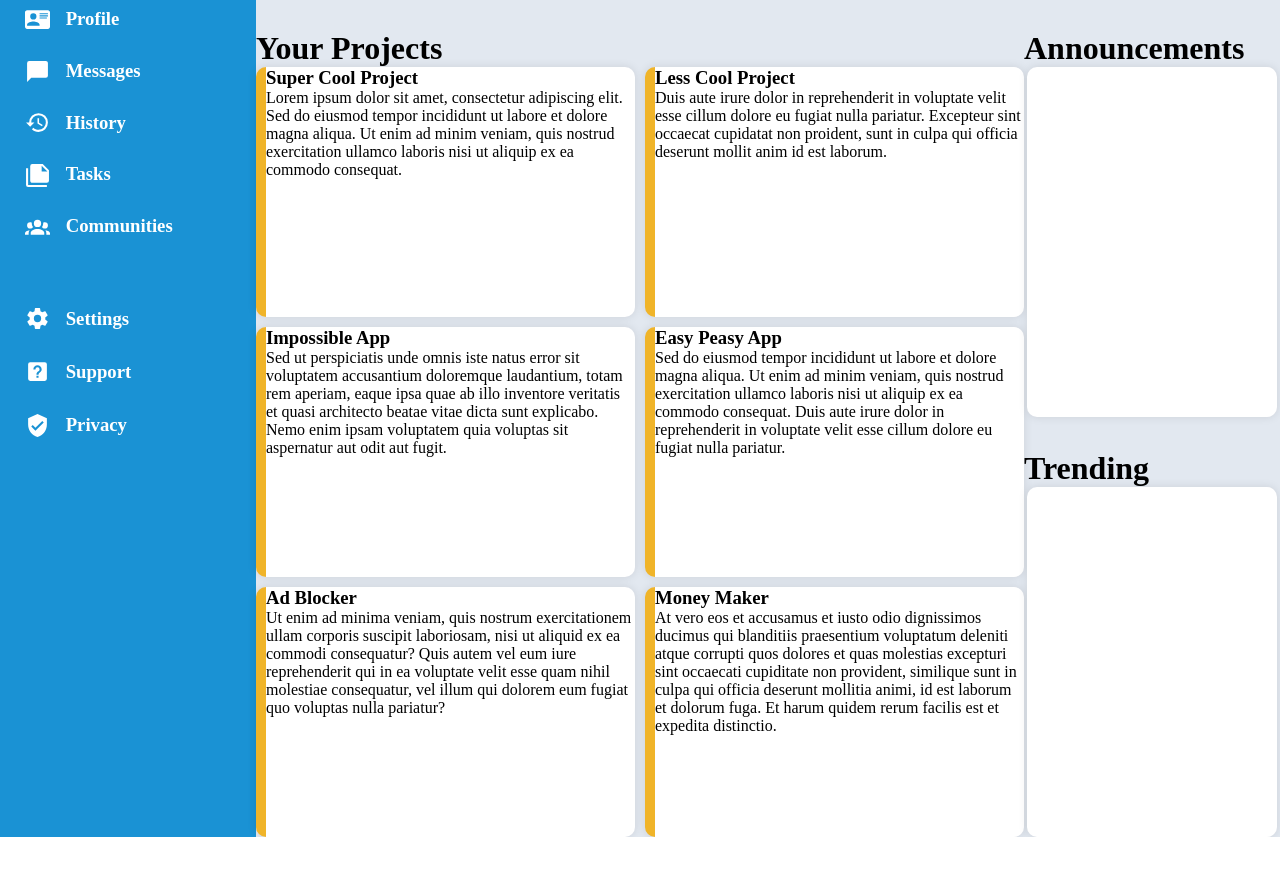
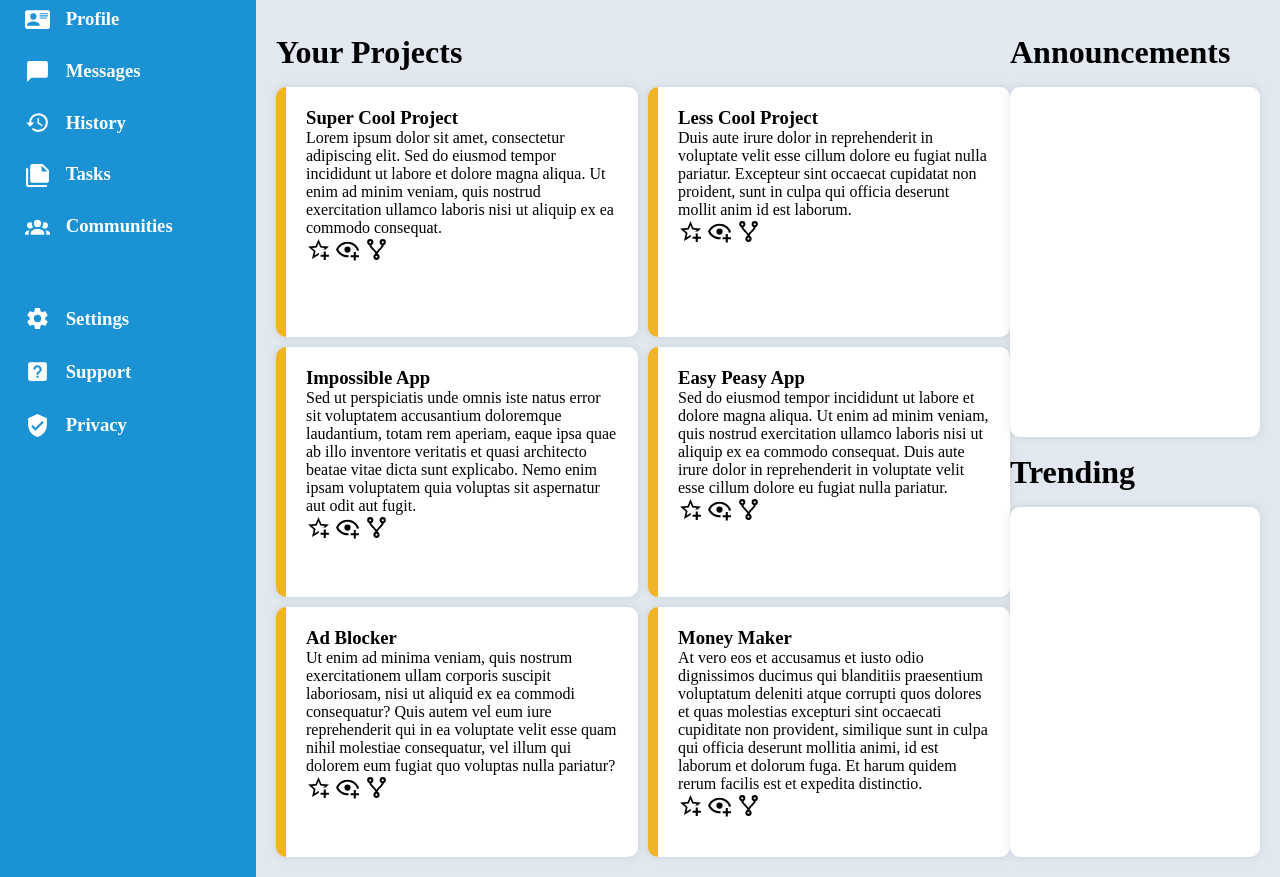
Before and after one commit to leonlunadev/odin-admin-dashboard, a plain HTML site: page index.html in a window 1280 px wide. Shown: the part 203-1080 px from the top of the page. Before the commit the page ends 1040 px from the top, so only its background shows below. Drawn offline with Linux system fonts and the light colour scheme.

Commit message:
adds more icons

```diff
--- a/index.html
+++ b/index.html
@@ -81,29 +81,75 @@
             <h1>Announcements</h1>
             <div class="projects">
                 <div class="cards">
+                    <div class="content">
                         <h3>Super Cool Project</h3>
                         <p>Lorem ipsum dolor sit amet, consectetur adipiscing elit. Sed do eiusmod tempor incididunt ut labore et dolore magna aliqua. Ut enim ad minim veniam, quis nostrud exercitation ullamco laboris nisi ut aliquip ex ea commodo consequat.</p>
+                        <div class="icons">
+                            <img src="assets/star-plus-outline.svg" alt="star" class="icon">
+                            <img src="assets/eye-plus-outline.svg" alt="eye" class="icon">
+                            <img src="assets/source-fork.svg" alt="fork" class="icon">
+                        </div>
+                    </div>
                 </div>
                 <div class="cards">
+                    <div class="content">
                         <h3>Less Cool Project</h3>
                         <p>Duis aute irure dolor in reprehenderit in voluptate velit esse cillum dolore eu fugiat nulla pariatur. Excepteur sint occaecat cupidatat non proident, sunt in culpa qui officia deserunt mollit anim id est laborum.</p>
+                        <div class="icons">
+                            <img src="assets/star-plus-outline.svg" alt="star" class="icon">
+                            <img src="assets/eye-plus-outline.svg" alt="eye" class="icon">
+                            <img src="assets/source-fork.svg" alt="fork" class="icon">
+                        </div>
+                    </div>
                 </div>
                 <div class="cards">
+                    <div class="content">
                         <h3>Impossible App</h3>
                         <p>Sed ut perspiciatis unde omnis iste natus error sit voluptatem accusantium doloremque laudantium, totam rem aperiam, eaque ipsa quae ab illo inventore veritatis et quasi architecto beatae vitae dicta sunt explicabo. Nemo enim ipsam voluptatem quia voluptas sit aspernatur aut odit aut fugit.</p>
+
+                        <div class="icons">
+                            <img src="assets/star-plus-outline.svg" alt="star" class="icon">
+                            <img src="assets/eye-plus-outline.svg" alt="eye" class="icon">
+                            <img src="assets/source-fork.svg" alt="fork" class="icon">
+                        </div>
+                    </div>
                          </div>
                 <div class="cards">
+                    <div class="content">
                         <h3>Easy Peasy App</h3>
                         <p>Sed do eiusmod tempor incididunt ut labore et dolore magna aliqua. Ut enim ad minim veniam, quis nostrud exercitation ullamco laboris nisi ut aliquip ex ea commodo consequat. Duis aute irure dolor in reprehenderit in voluptate velit esse cillum dolore eu fugiat nulla pariatur.</p>
+                        <div class="icons">
+                            <img src="assets/star-plus-outline.svg" alt="star" class="icon">
+                            <img src="assets/eye-plus-outline.svg" alt="eye" class="icon">
+                            <img src="assets/source-fork.svg" alt="fork" class="icon">
+                        </div>
+
+                    </div>
                      </div>
 
                 <div class="cards">
+                    <div class="content">
                         <h3>Ad Blocker</h3>
                         <p>Ut enim ad minima veniam, quis nostrum exercitationem ullam corporis suscipit laboriosam, nisi ut aliquid ex ea commodi consequatur? Quis autem vel eum iure reprehenderit qui in ea voluptate velit esse quam nihil molestiae consequatur, vel illum qui dolorem eum fugiat quo voluptas nulla pariatur?</p>
+                        <div class="icons">
+                            <img src="assets/star-plus-outline.svg" alt="star" class="icon">
+                            <img src="assets/eye-plus-outline.svg" alt="eye" class="icon">
+                            <img src="assets/source-fork.svg" alt="fork" class="icon">
+                        </div>
+
+                    </div>
                      </div>
                 <div class="cards">
+                    <div class="content">
                         <h3>Money Maker</h3>
                         <p>At vero eos et accusamus et iusto odio dignissimos ducimus qui blanditiis praesentium voluptatum deleniti atque corrupti quos dolores et quas molestias excepturi sint occaecati cupiditate non provident, similique sunt in culpa qui officia deserunt mollitia animi, id est laborum et dolorum fuga. Et harum quidem rerum facilis est et expedita distinctio.</p>
+                        <div class="icons">
+                            <img src="assets/star-plus-outline.svg" alt="star" class="icon">
+                            <img src="assets/eye-plus-outline.svg" alt="eye" class="icon">
+                            <img src="assets/source-fork.svg" alt="fork" class="icon">
+                        </div>
+
+                    </div>
                     </div>
             </div>
             <div class="announcements"></div>
--- a/style.css
+++ b/style.css
@@ -119,10 +119,11 @@ svg {
   display: grid;
   grid-template-columns: 3fr 1fr;
   grid-template-rows: 1fr 5fr 1fr 5fr;
+  padding: 20px;
 }
 
 .main-content h1 {
-  align-self: end;
+  align-self: center;
 }
 
 .projects {
@@ -159,3 +160,10 @@ svg {
   border-left: 10px solid #f0b429;
   box-shadow: 0 0 10px 0 rgba(0, 0, 0, 0.1);
 }
+
+.content {
+  margin: 20px;
+}
+
+.icons {
+}
```
Lines whose indentation alone changed are shown as unchanged.
